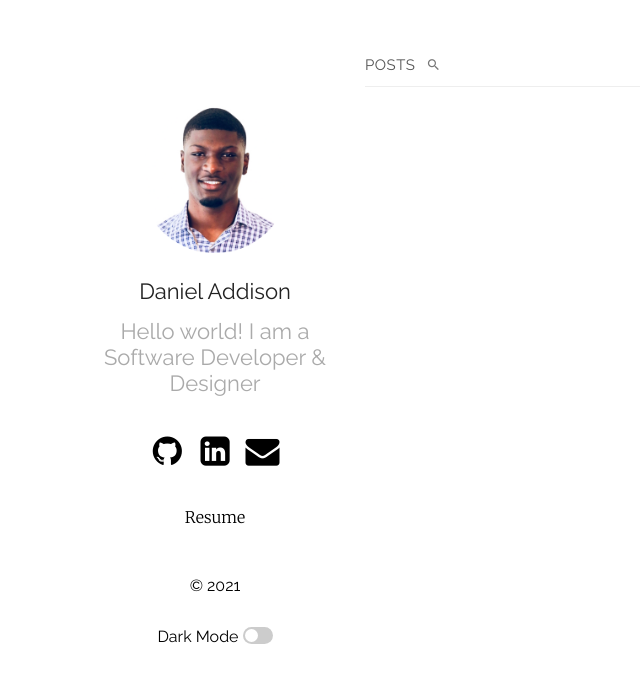
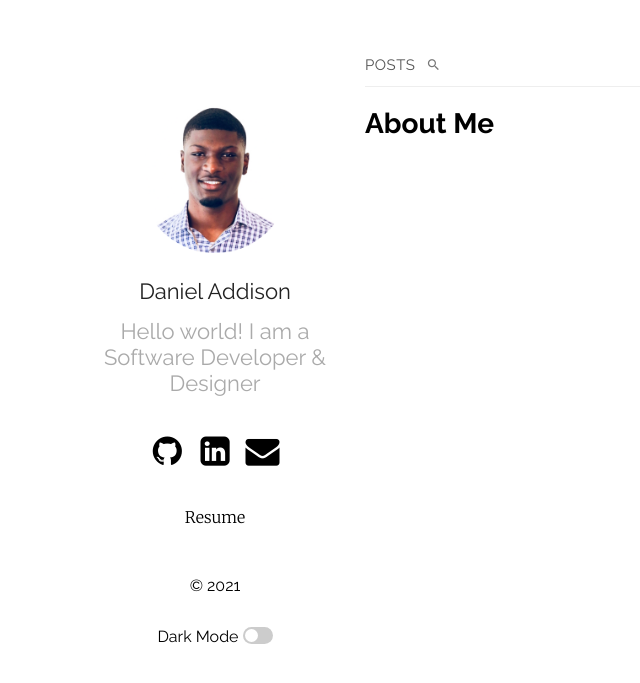
Before and after one commit to danieladdsn/Danieladd9.github.io, a Jekyll site: the page built from index.md, in a window 1280 px wide. Shown: the top 683 px of the page, without its empty margins (0-640 px from the left). Built offline with Jekyll 4.4.1, drawn with Linux system fonts in a browser that asks for light colours.

Commit message:
trynthis

```diff
--- a/_layouts/home.html
+++ b/_layouts/home.html
@@ -26,12 +26,10 @@ layout: default
     {%- for post in site.posts -%}
       <li>
         {%- assign date_format = site.plainwhite.date_format | default: "%b %-d, %Y" -%}
-       <!--  <a class="post-link" href="{{ post.url | relative_url }}">
-          <h2 class="post-title">{{ post.title | escape }}</h2>
-        </a> -->
         <a class="post-link" href="{{ post.url | relative_url }}">
-          <h2 class="post-title">{{ content }}</h2>
+          <h2 class="post-title">{{ post.title | unescape }}</h2>
         </a>
+
         <div class="post-meta">
           <!-- <div class="post-date">
             <i class="icon-calendar"></i>
```
